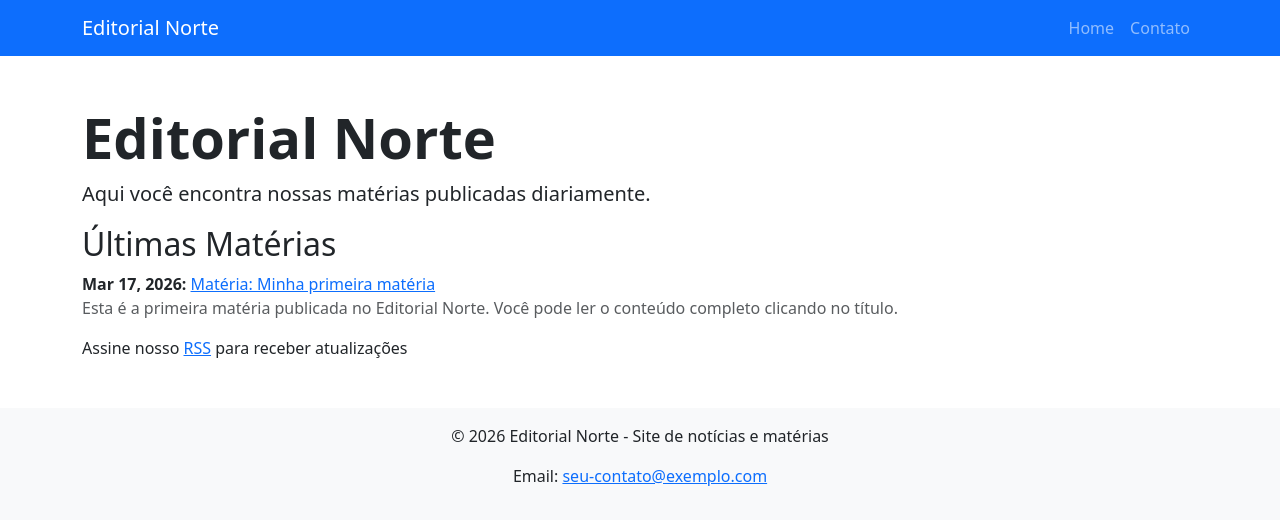
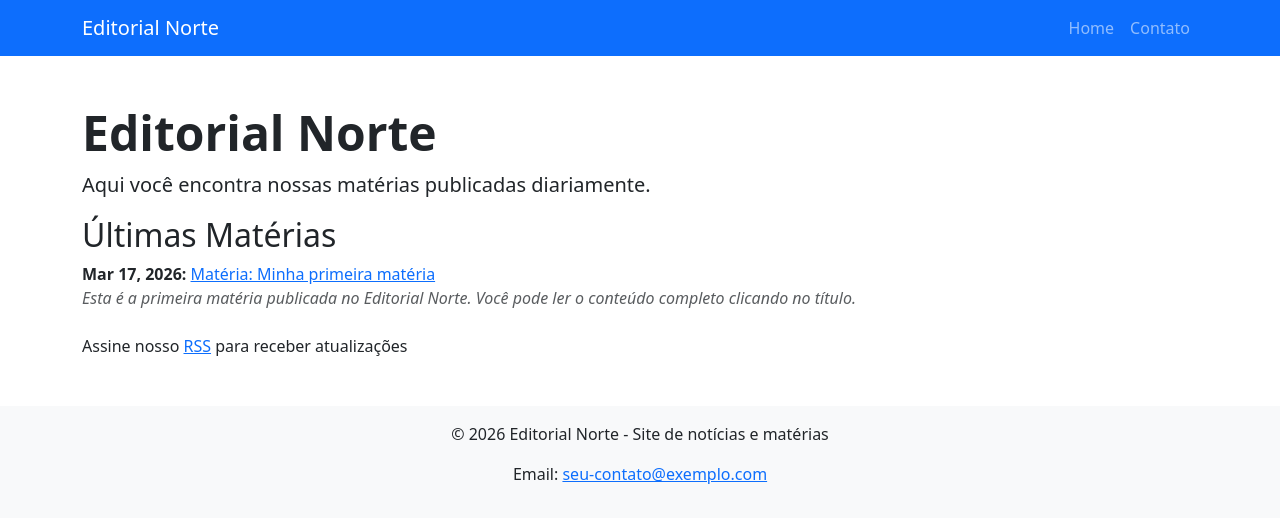
Before and after one commit to mercadao-portel/editorial-norte, a Jekyll site: the page built from index.md, in a window 1280 px wide. Shown: the top 525 px of the page. Built offline with Jekyll 4.4.1, drawn with Linux system fonts in a browser that asks for light colours; our own code applies the rules of GitHub Pages for plain Markdown files.

Commit message:
Update style.css
Atualiza layout inicial para editorial profissional

```diff
--- a/assets/css/style.css
+++ b/assets/css/style.css
@@ -1,14 +1,12 @@
-body {
-    font-family: "Helvetica Neue", Helvetica, Arial, sans-serif;
-    line-height: 1.6;
+h1.display-4 {
+  font-size: 3rem; /* aumenta o tamanho */
+  font-weight: bold; /* negrito */
 }
 
-h1, h2, h3 {
-    margin-top: 1.5rem;
-    margin-bottom: 1rem;
+ul.list-unstyled li {
+  margin-bottom: 1.5rem;
 }
 
-.post-content img {
-    max-width: 100%;
-    height: auto;
+p.text-muted {
+  font-style: italic;
 }
```
